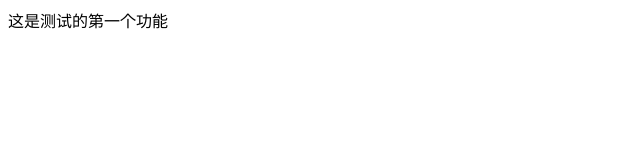
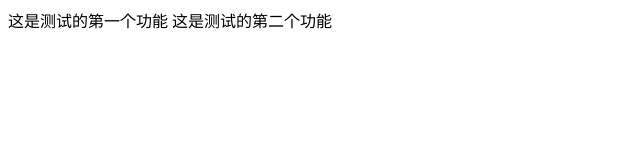
Before and after one commit to amyHe820/bessie-, a plain HTML site: page index.html in a window 1280 px wide. Shown: the whole page, without its empty margins (0-640 px from the left). Drawn offline with Linux system fonts and the light colour scheme.

Commit message:
第二次

```diff
--- a/index.html
+++ b/index.html
@@ -6,5 +6,6 @@
 </head>
 <body>
 	这是测试的第一个功能
+	这是测试的第二个功能
 </body>
 </html>
```
Also changed, not shown: abc.html (added, +1 -0 lines).
